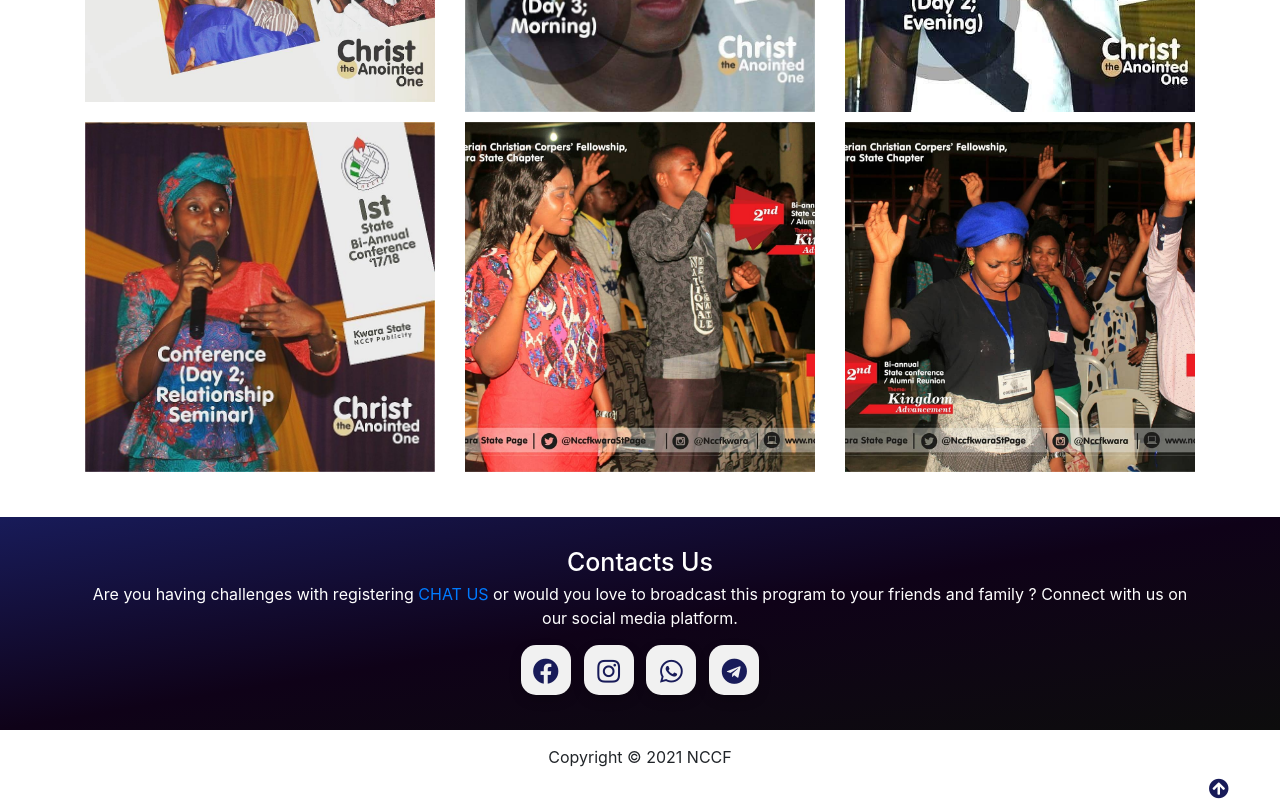
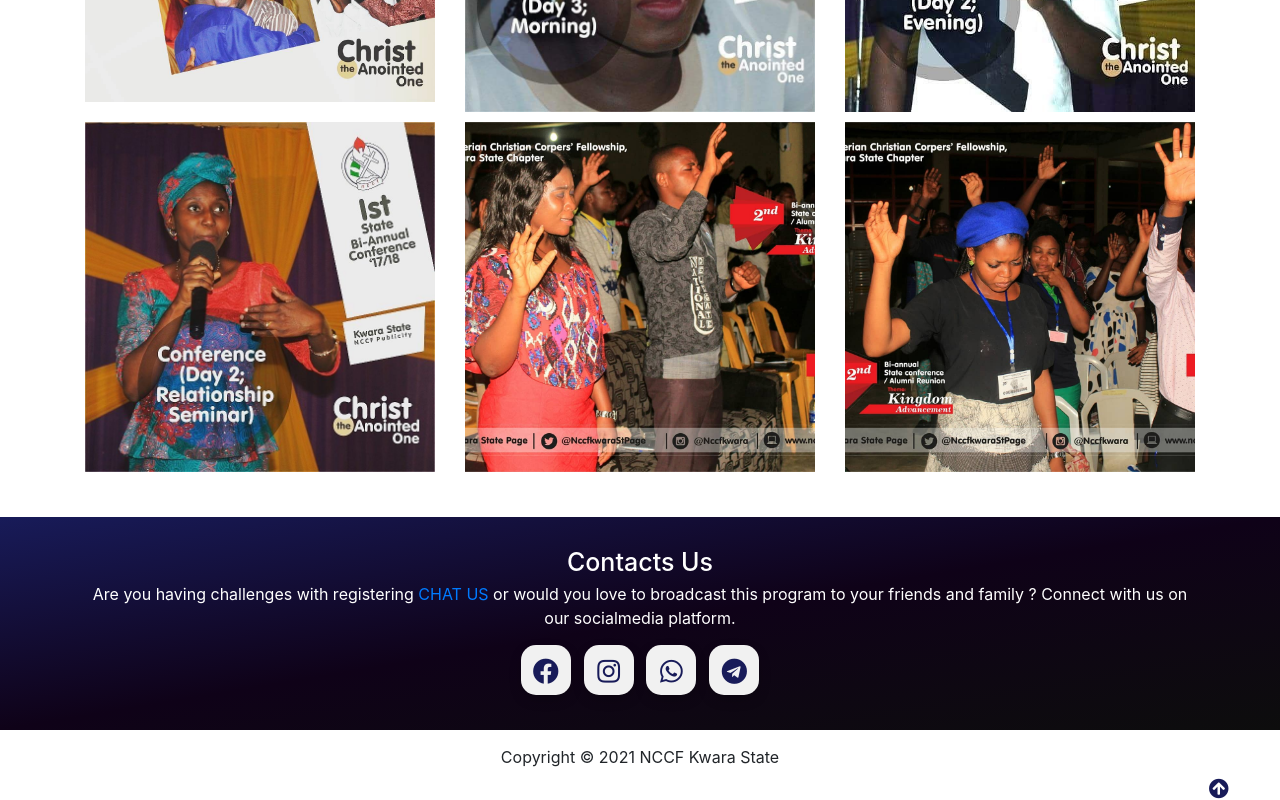
Before and after one commit to iruojefaith/nccfkwara, a plain HTML site: page index.html in a window 1280 px wide. Shown: the part 2996-3796 px from the top of the page. Drawn offline with Linux system fonts and the light colour scheme; some packages are replaced by stand-ins of ours; a script that the page names is missing.

Commit message:
Add files via upload

```diff
--- a/index.html
+++ b/index.html
@@ -223,8 +223,8 @@
       <div class="row">
         <div class="col">
           <h1 >Contacts Us </h1>
-          <p>Are you having challenges with registering <a href="https://wa.me/+2347036938951?text=i'm%20interested%20in%20the%20conference.%20how%20can%20i%20register?" data-tool-tip="whatapp message">CHAT US</a> or would you love to broadcast this program to your friends and family
-            ? Connect with us on our social media platform.
+          <p>Are you having challenges with registering <a href="https://wa.me/+2347036938951?text=i'm%20interested%20in%the%20conference%20how%20can%20i%20register?" data-tool-tip="whatapp message">CHAT US</a> or would you love to broadcast this program to your friends and family
+            ? Connect with us on our socialmedia platform.
           </p>
           <div class="icon">
            <a class="btn" href="https://facebook.com/nccfkwarastatepage"><i class="fab fa-facebook fa-1x "></i></a>
@@ -243,7 +243,7 @@
       <div class="row">
         <div class="col">
           <p>Copyright &copy;
-            <span id="year"></span> NCCF</p>
+            <span id="year"></span> NCCF Kwara State</p>
         </div>
       </div>
       <div class="move-up">
```
Also changed, not shown: background1.jpg (added), background2.jpg (added).
